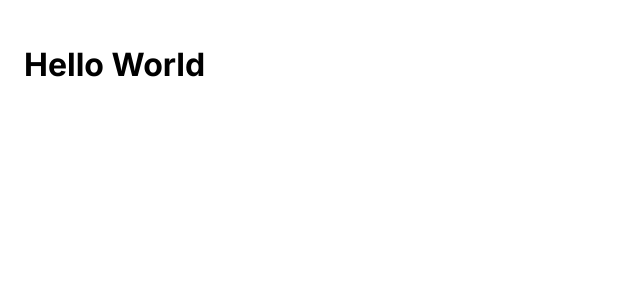
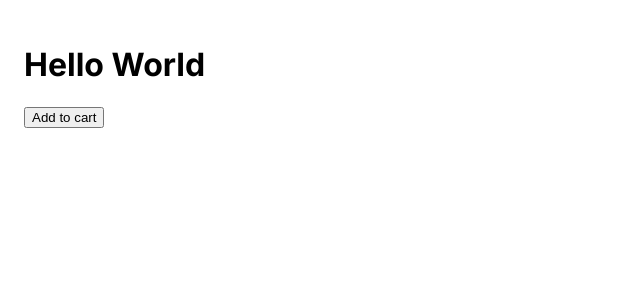
Before and after one commit to RAJI-Zakaria/Mastering_Next.js_13_with_TypeScript, a Next.js app: page / in a window 1280 px wide. Shown: the top 300 px of the page, without its empty margins (0-640 px from the left). Built offline with nearby package versions, Linux system fonts and the light colour scheme.

Commit message:
Client and Server components

```diff
--- /dev/null
+++ b/app/components/AddToCart.tsx
@@ -0,0 +1,12 @@
+'use client'
+import React from 'react'
+
+const AddToCart = () => {
+  return (
+    <button onClick={() => alert('product added successfully')}>
+      Add to cart
+    </button>
+  )
+}
+
+export default AddToCart
--- /dev/null
+++ b/app/components/ProductCard.tsx
@@ -0,0 +1,12 @@
+import React from 'react'
+import AddToCart from './AddToCart'
+
+const ProductCard = () => {
+  return (
+    <div>
+      <AddToCart></AddToCart>
+    </div>
+  )
+}
+
+export default ProductCard
--- a/app/page.tsx
+++ b/app/page.tsx
@@ -1,11 +1,13 @@
 import Image from 'next/image'
 import Link from 'next/link'
+import ProductCard from './components/ProductCard'
 
 export default function Home() {
   return (
     <main>
       <h1>Hello World</h1>
       <Link href="/users"></Link>
+      <ProductCard></ProductCard>
     </main>
   )
 }
```
Also changed, not shown: 1 other file (tests, documents, lock files or other folders).
